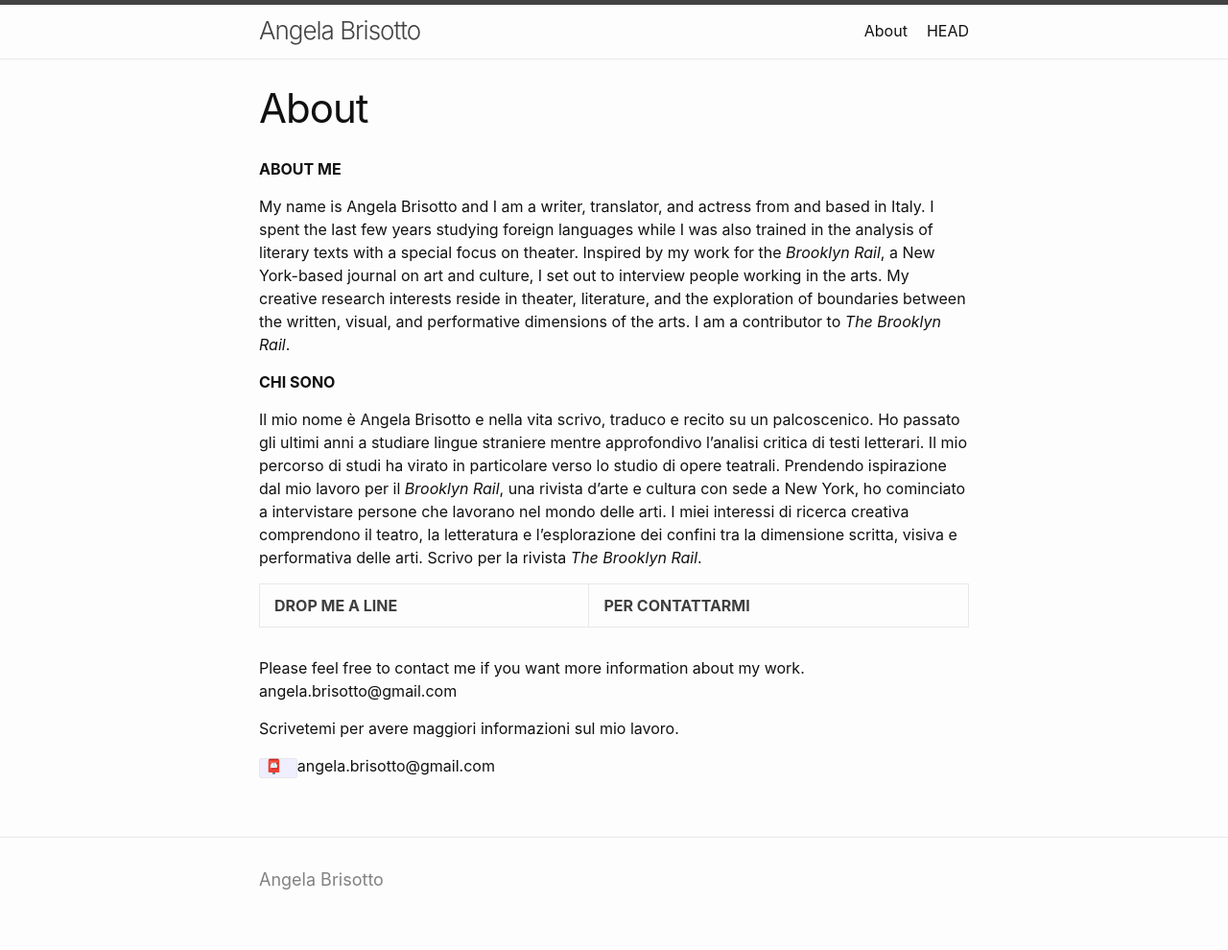
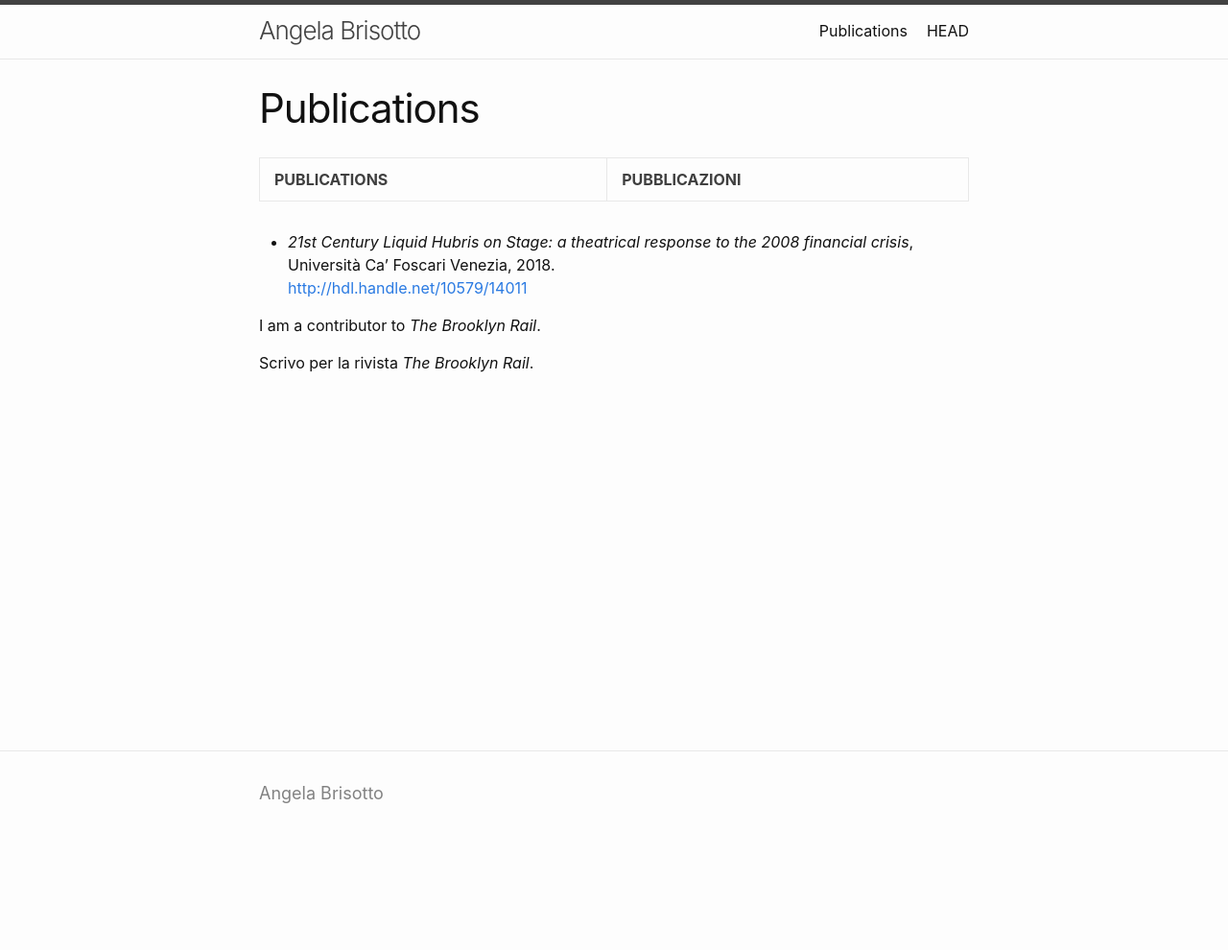
Before and after one commit to angelabrisotto/angelabrisotto.github.io, a Jekyll site: the page built from about.md, in a window 1280 px wide. Shown: the whole page at 96% size. Built offline with Jekyll 4.4.1, drawn with Linux system fonts in a browser that asks for light colours; after the commit the page ends 900 px from its top, so only the background shows below that.

Commit message:
Update about.md

```diff
--- a/about.md
+++ b/about.md
@@ -1,25 +1,14 @@
 ---
 layout: page
-title: About
+title: Publications
 permalink: /about/
 ---
+**PUBLICATIONS** | **PUBBLICAZIONI**
+
+*   _21st Century Liquid Hubris on Stage: a theatrical response to the 2008 financial crisis_, Università Ca’ Foscari Venezia, 2018.    \
+[http://hdl.handle.net/10579/14011](http://hdl.handle.net/10579/14011)
 
 
+I am a contributor to _The Brooklyn Rail_.
 
-**ABOUT ME**
-
-My name is Angela Brisotto and I am a writer, translator, and actress from and based in Italy. I spent the last few years studying foreign languages while I was also trained in the analysis of literary texts with a special focus on theater. Inspired by my work for the _Brooklyn Rail_, a New York-based journal on art and culture, I set out to interview people working in the arts. My creative research interests reside in theater, literature, and the exploration of boundaries between the written, visual, and performative dimensions of the arts. I am a contributor to _The Brooklyn Rail_.
-
-**CHI SONO**
-
-Il mio nome è Angela Brisotto e nella vita scrivo, traduco e recito su un palcoscenico. Ho passato gli ultimi anni a studiare lingue straniere mentre approfondivo l’analisi critica di testi letterari. Il mio percorso di studi ha virato in particolare verso lo studio di opere teatrali. Prendendo ispirazione dal mio lavoro per il _Brooklyn Rail_, una rivista d’arte e cultura con sede a New York, ho cominciato a intervistare persone che lavorano nel mondo delle arti. I miei interessi di ricerca creativa comprendono il teatro, la letteratura e l’esplorazione dei confini tra la dimensione scritta, visiva e performativa delle arti. Scrivo per la rivista _The Brooklyn Rail_.
-
-
-**DROP ME A LINE** | **PER CONTATTARMI**
-
-Please feel free to contact me if you want more information about my work.
-angela.brisotto@gmail.com
-
-Scrivetemi per avere maggiori informazioni sul mio lavoro.
-
-<code>📮 </code>angela.brisotto@gmail.com
+Scrivo per la rivista _The Brooklyn Rail_.
```
